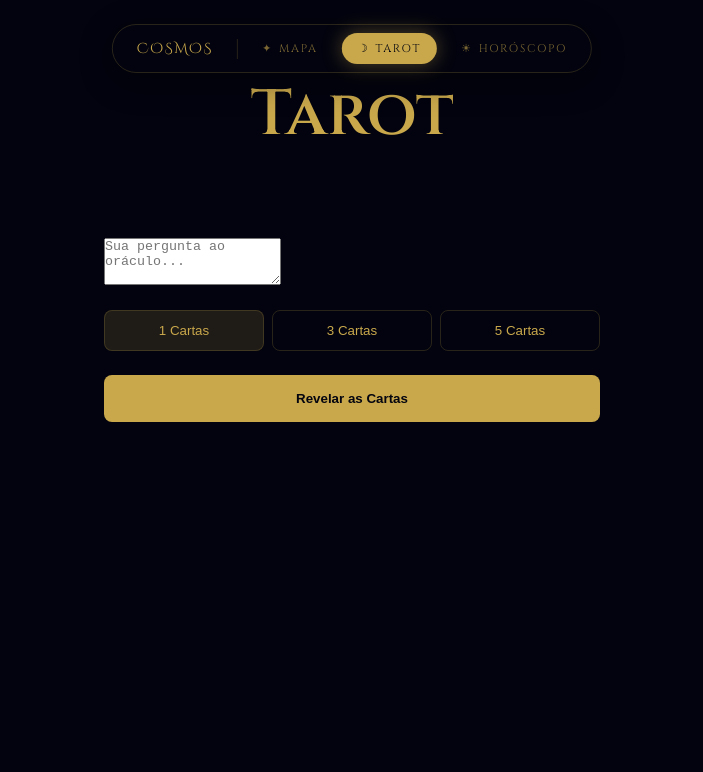
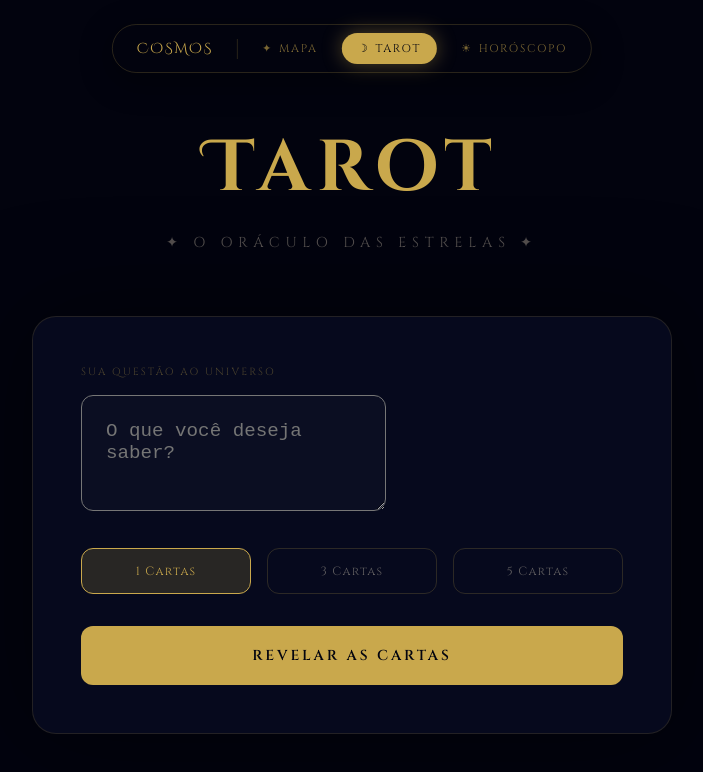
Before and after one commit to lgsotre3-code/Cosmos, a Next.js app: page /tarot in a window 1280 px wide. Shown: the top 772 px of the page, without its empty margins (288-991 px from the left). Built offline with nearby package versions, Linux system fonts and the light colour scheme.

Commit message:
design: tarot page luxury revamp

```diff
--- a/app/tarot/page.tsx
+++ b/app/tarot/page.tsx
@@ -1,6 +1,5 @@
 'use client';
 import { useState } from 'react';
-import Link from 'next/link';
 
 export default function TarotPage() {
   const [question, setQuestion] = useState('');
@@ -14,42 +13,64 @@ export default function TarotPage() {
     setLoading(true); setReading(null); setError('');
     try {
       const res = await fetch('/api/tarot', { method: 'POST', headers: { 'Content-Type': 'application/json' }, body: JSON.stringify({ question, spread }) });
-      if (!res.ok) throw new Error();
+      if (!res.ok) {
+        const data = await res.json().catch(() => ({}));
+        throw new Error(data.error || 'Erro na consulta');
+      }
       setReading(await res.json());
-    } catch { setError('O oráculo está em silêncio. Tente novamente.'); } finally { setLoading(false); }
+    } catch (err: any) { setError(`O oráculo está em silêncio. (${err.message})`); } finally { setLoading(false); }
   };
 
   return (
-    <main className="animate-fade-in" style={{ position: 'relative', zIndex: 1, minHeight: '100vh', padding: '72px 20px 80px', display: 'flex', flexDirection: 'column', alignItems: 'center' }}>
-      <header style={{ textAlign: 'center', marginBottom: 48 }}>
-        <h1 className="glow-gold" style={{ fontSize: 'clamp(36px, 8vw, 64px)', fontFamily: "var(--font-cinzel)", color: 'var(--gold)' }}>Tarot</h1>
+    <main className="animate-fade-in" style={{ position: 'relative', zIndex: 1, minHeight: '100vh', padding: '120px 20px 80px', display: 'flex', flexDirection: 'column', alignItems: 'center' }}>
+      <header style={{ textAlign: 'center', marginBottom: 64 }}>
+        <h1 className="glow-gold" style={{ fontSize: 'clamp(2.5rem, 8vw, 4.5rem)', fontFamily: "var(--font-cinzel-decorative)", color: 'var(--gold)', letterSpacing: '0.1em' }}>Tarot</h1>
+        <p style={{ fontFamily: "var(--font-cinzel)", fontSize: '0.9rem', color: 'var(--text-faint)', letterSpacing: '0.4em', textTransform: 'uppercase', marginTop: '1rem' }}>✦ O Oráculo das Estrelas ✦</p>
       </header>
 
-      <div className="glass-card" style={{ width: '100%', maxWidth: 560, padding: 32 }}>
-        <textarea value={question} onChange={e => setQuestion(e.target.value)} placeholder="Sua pergunta ao oráculo..." rows={3} className="cosmos-input" />
-        <div style={{ display: 'flex', gap: 8, marginTop: 20, marginBottom: 24 }}>
-          {[1, 3, 5].map(v => <button key={v} onClick={() => setSpread(v as any)} style={{ flex: 1, padding: 12, background: spread === v ? 'rgba(201,168,76,0.15)' : 'transparent', border: '1px solid rgba(201,168,76,0.2)', borderRadius: 8, color: 'var(--gold)', cursor: 'pointer' }}>{v} Cartas</button>)}
+      <div className="glass-card" style={{ width: '100%', maxWidth: 640, padding: '3rem', boxShadow: '0 0 100px rgba(0,0,0,0.5)', background: 'rgba(13,21,53,0.4)', borderRadius: '24px', border: '1px solid rgba(201,168,76,0.15)' }}>
+        <label style={{ display: 'block', fontSize: '0.65rem', letterSpacing: '0.2em', color: 'var(--gold-dim)', textTransform: 'uppercase', marginBottom: '1rem', fontFamily: 'var(--font-cinzel)' }}>Sua Questão ao Universo</label>
+        <textarea
+          value={question} onChange={e => setQuestion(e.target.value)}
+          placeholder="O que você deseja saber?" rows={3}
+          className="cosmos-input"
+          style={{ fontSize: '1.2rem', padding: '1.5rem', background: 'rgba(255,255,255,0.02)', borderRadius: '12px' }}
+        />
+        <div style={{ display: 'flex', gap: '1rem', marginTop: 32, marginBottom: 32 }}>
+          {[1, 3, 5].map(v => (
+            <button key={v} onClick={() => setSpread(v as any)} style={{
+              flex: 1, padding: '14px', borderRadius: '12px', cursor: 'pointer', transition: 'all 0.3s',
+              background: spread === v ? 'rgba(201,168,76,0.18)' : 'transparent',
+              border: spread === v ? '1px solid var(--gold)' : '1px solid rgba(201,168,76,0.2)',
+              color: spread === v ? 'var(--gold)' : 'rgba(237,224,200,0.4)',
+              fontFamily: 'var(--font-cinzel)', fontSize: '0.75rem', letterSpacing: '0.1em'
+            }}>{v} Cartas</button>
+          ))}
         </div>
-        <button onClick={handleConsult} disabled={loading} style={{ width: '100%', padding: 16, background: 'var(--gold)', color: '#04050f', border: 'none', borderRadius: 8, fontWeight: 700, cursor: 'pointer' }}>{loading ? 'Consultando...' : 'Revelar as Cartas'}</button>
-        {error && <p style={{ marginTop: 16, color: '#ff7070', textAlign: 'center' }}>{error}</p>}
+        <button onClick={handleConsult} disabled={loading} className="btn-primary" style={{
+          width: '100%', padding: '1.25rem', background: 'var(--gold)', color: '#04050f', border: 'none', borderRadius: '12px',
+          fontWeight: 700, cursor: 'pointer', fontSize: '0.9rem', letterSpacing: '0.2em', fontFamily: 'var(--font-cinzel)'
+        }}>{loading ? 'CONSULTANDO...' : 'REVELAR AS CARTAS'}</button>
+        {error && <p style={{ marginTop: 24, color: '#ff7070', textAlign: 'center', fontSize: '0.85rem' }}>⚠ {error}</p>}
       </div>
 
       {reading && (
-        <div className="animate-card" style={{ marginTop: 48, width: '100%', maxWidth: 860 }}>
-          <div style={{ display: 'flex', flexWrap: 'wrap', gap: 20, justifyContent: 'center' }}>
+        <section className="animate-card" style={{ marginTop: 80, width: '100%', maxWidth: 1140 }}>
+          <div style={{ display: 'grid', gridTemplateColumns: 'repeat(auto-fit, minmax(280px, 1fr))', gap: '2rem' }}>
             {reading.cards.map((c: any, i: number) => (
-              <div key={i} className="glass-card" style={{ flex: 1, minWidth: 200, padding: 24, textAlign: 'center' }}>
-                <div style={{ fontSize: 42, marginBottom: 12 }}>✦</div>
-                <div style={{ color: 'var(--gold)', fontWeight: 700 }}>{c.name}</div>
-                <div style={{ fontSize: 10, opacity: 0.5, textTransform: 'uppercase' }}>{c.position}</div>
-                <p style={{ marginTop: 12, fontSize: 14, opacity: 0.8 }}>{c.message}</p>
+              <div key={i} className="glass-card animate-fade-up" style={{ padding: '3rem 2rem', textAlign: 'center', animationDelay: `${i * 0.15}s` }}>
+                <div style={{ color: 'var(--gold)', fontSize: '2.5rem', marginBottom: '1.5rem', textShadow: '0 0 20px rgba(201,168,76,0.3)' }}>✦</div>
+                <h3 style={{ color: 'var(--gold)', fontSize: '1.25rem', fontFamily: 'var(--font-cinzel)', marginBottom: '0.5rem', letterSpacing: '0.05em' }}>{c.name}</h3>
+                <div style={{ fontSize: '0.65rem', color: 'var(--text-faint)', textTransform: 'uppercase', letterSpacing: '0.25em', marginBottom: '1.5rem' }}>{c.position}</div>
+                <p style={{ fontSize: '1.05rem', lineHeight: 1.8, color: 'var(--text-dim)', fontStyle: 'italic' }}>"{c.message}"</p>
               </div>
             ))}
           </div>
-          <div className="glass-card" style={{ marginTop: 32, padding: 32, textAlign: 'center' }}>
-            <p style={{ fontStyle: 'italic', opacity: 0.9 }}>{reading.synthesis}</p>
+          <div className="glass-card animate-fade-in" style={{ marginTop: 48, padding: '4rem', textAlign: 'center', background: 'linear-gradient(rgba(13,21,53,0.6), rgba(4,5,15,0.8))' }}>
+            <div style={{ fontSize: '0.8rem', color: 'var(--gold)', letterSpacing: '0.4em', textTransform: 'uppercase', marginBottom: '1.5rem', fontFamily: 'var(--font-cinzel)' }}>Síntese do Oráculo</div>
+            <p style={{ fontSize: '1.3rem', lineHeight: 1.9, color: 'var(--text)', fontFamily: 'var(--font-garamond)', maxWidth: 720, margin: '0 auto' }}>{reading.synthesis}</p>
           </div>
-        </div>
+        </section>
       )}
     </main>
   );
```
